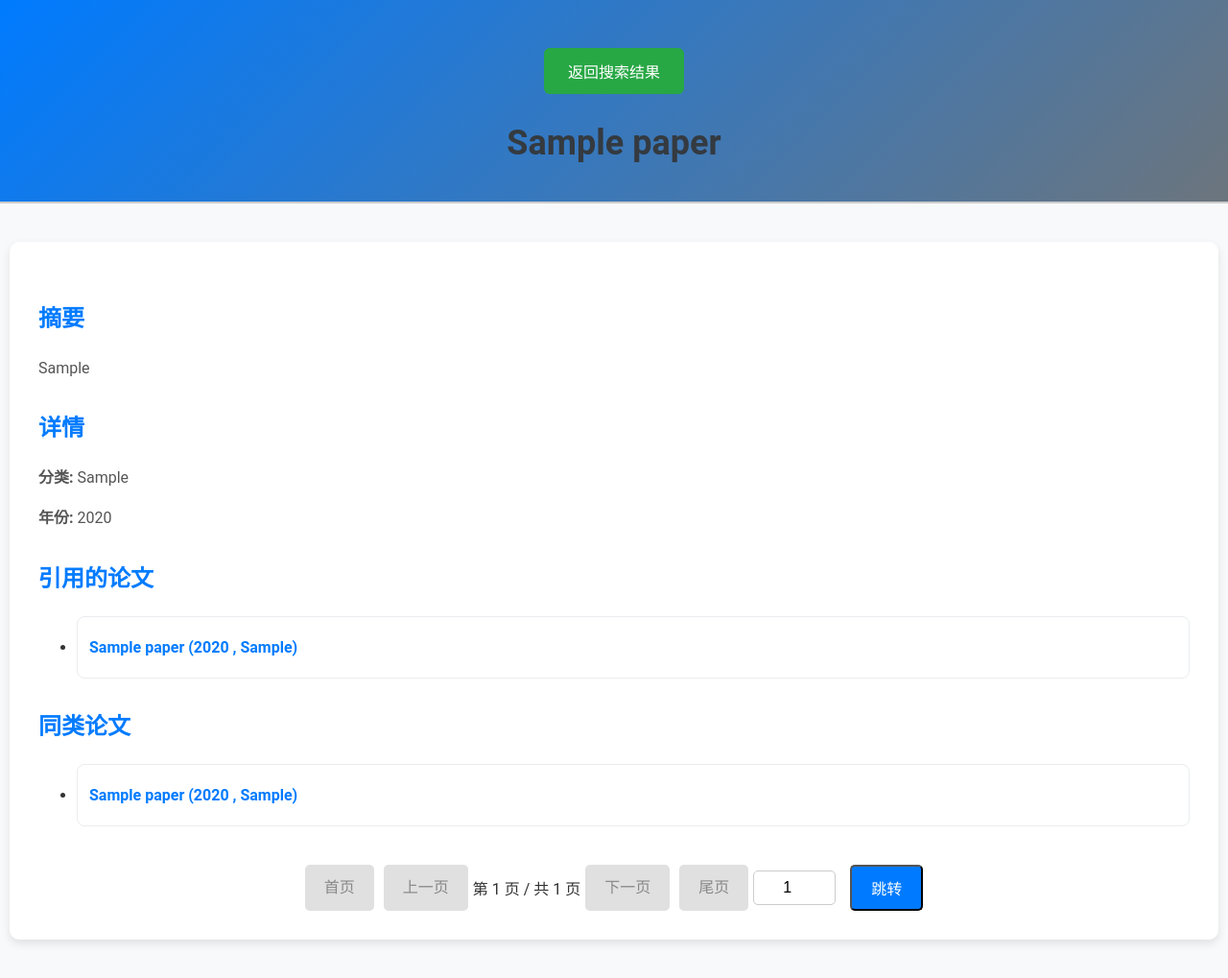
After one commit to yhy189/bigdata3.1.3homework, a Flask app: page /paper/paper/1 in a window 1280 px wide. The commit adds this page. Shown: the whole page at 96% size. Run offline with Flask 3, Linux system fonts and the light colour scheme; tables that the repository leaves empty hold one stand-in row (values such as "Sample post").

Commit message:
paper detail

```diff
--- a/linkedpaper_app/config.py
+++ b/linkedpaper_app/config.py
@@ -1,6 +1,6 @@
 import os
 
 class Config:
-    SQLALCHEMY_DATABASE_URI = 'mysql+pymysql://root:123456@localhost/mylinked_papers'
+    SQLALCHEMY_DATABASE_URI = 'mysql+pymysql://root:205305@localhost/mylinked_papers'
     SQLALCHEMY_TRACK_MODIFICATIONS = False
     SECRET_KEY = os.urandom(24)
--- /dev/null
+++ b/linkedpaper_app/templates/paper_detail.html
@@ -0,0 +1,222 @@
+<!DOCTYPE html>
+<html lang="en">
+<head>
+    <meta charset="UTF-8">
+    <meta name="viewport" content="width=device-width, initial-scale=1.0">
+    <title>{{ paper.title }} - Paper Details</title>
+    <style>
+        body {
+            font-family: 'Roboto', sans-serif;
+            background-color: #f8f9fa;
+            margin: 0;
+            padding: 0;
+            color: #333;
+        }
+
+        header {
+            background: linear-gradient(135deg, #007bff, #6c757d);
+            color: white;
+            padding: 30px;
+            text-align: center;
+            border-bottom: 2px solid #ccc;
+        }
+
+        header button {
+            background-color: #28a745;
+            color: white;
+            padding: 12px 25px;
+            margin-top: 20px;
+            border: none;
+            border-radius: 6px;
+            cursor: pointer;
+            font-size: 16px;
+            transition: background-color 0.3s ease;
+        }
+
+        header button:hover {
+            background-color: #218838;
+        }
+
+        main {
+            margin: 40px auto;
+            padding: 30px;
+            max-width: 1200px;
+            background-color: #fff;
+            border-radius: 10px;
+            box-shadow: 0 4px 10px rgba(0, 0, 0, 0.1);
+        }
+
+        h2 {
+            margin-bottom: 10px;
+            font-size: 36px;
+            font-weight: 700;
+            color: #343a40;
+        }
+
+        h3 {
+            margin-top: 30px;
+            font-size: 24px;
+            font-weight: 600;
+            color: #007bff;
+        }
+
+        p {
+            font-size: 16px;
+            line-height: 1.6;
+            color: #555;
+        }
+
+        /* 修改样式，使得整个论文卡片都可以点击 */
+        .paper-item {
+            margin-bottom: 15px;
+            padding: 12px;
+            border: 1px solid #e9ecef;
+            border-radius: 8px;
+            transition: background-color 0.3s ease, transform 0.3s ease;
+            cursor: pointer;
+        }
+
+        .paper-item:hover {
+            background-color: #f1f1f1;
+            transform: scale(1.02);
+        }
+
+        .paper-item a {
+            display: block;
+            color: #007bff;
+            text-decoration: none;
+            font-size: 16px;
+            font-weight: 600;
+            padding: 10px 0;
+        }
+
+        .paper-item a:hover {
+            text-decoration: underline;
+        }
+
+        .no-papers {
+            color: #6c757d;
+            font-style: italic;
+        }
+
+        .pagination {
+            display: flex;
+            justify-content: center;
+            margin-top: 40px;
+        }
+
+        .pagination a,
+        .pagination button {
+            padding: 10px 20px;
+            margin: 0 5px;
+            background-color: #007bff;
+            color: white;
+            border-radius: 5px;
+            text-decoration: none;
+            font-size: 16px;
+            transition: background-color 0.3s ease, transform 0.3s ease;
+        }
+
+        .pagination a:hover,
+        .pagination button:hover {
+            background-color: #0056b3;
+            transform: scale(1.05);
+        }
+
+        .pagination a.disabled,
+        .pagination button.disabled {
+            background-color: #e0e0e0;
+            color: #888;
+            cursor: not-allowed;
+        }
+
+        .pagination span {
+            align-self: center;
+            font-size: 16px;
+        }
+
+        .pagination input {
+            padding: 8px 12px;
+            font-size: 16px;
+            border: 1px solid #ccc;
+            border-radius: 5px;
+            width: 60px;
+            margin-right: 10px;
+            text-align: center;
+        }
+
+        .pagination form {
+            display: flex;
+            align-items: center;
+        }
+    </style>
+</head>
+<body>
+    <header>
+        <button onclick="window.location.href='{{ url_for('paper_routes.search_papers') }}'">返回搜索结果</button>
+        <h2>{{ paper.title }}</h2>
+    </header>
+
+    <main>
+        <h3>摘要</h3>
+        <p>{{ paper.abstract }}</p>
+
+        <h3>详情</h3>
+        <p><strong>分类:</strong> {{ paper.category }}</p>
+        <p><strong>年份:</strong> {{ paper.year }}</p>
+
+        <h3>引用的论文</h3>
+        <ul>
+            {% for cited_paper in cited_papers %}
+                <li class="paper-item">
+                    <a href="{{ url_for('paper_routes.view_paper', paper_id=cited_paper.id) }}">
+                        <strong>{{ cited_paper.title }}</strong>
+                        <span>({{ cited_paper.year }} , {{ cited_paper.category }})</span>
+                    </a>
+                </li>
+            {% else %}
+                <li class="no-papers">暂无引用论文。</li>
+            {% endfor %}
+        </ul>
+
+        <h3>同类论文</h3>
+        <ul>
+            {% for category_paper in category_papers %}
+                <li class="paper-item">
+                    <a href="{{ url_for('paper_routes.view_paper', paper_id=category_paper.id) }}">
+                        <strong>{{ category_paper.title }}</strong>
+                        <span>({{ category_paper.year }} , {{ category_paper.category }})</span>
+                    </a>
+                </li>
+            {% else %}
+                <li class="no-papers">暂无同类论文。</li>
+            {% endfor %}
+        </ul>
+
+        <!-- 分页部分 -->
+        <div class="pagination">
+            {% if page > 1 %}
+                <a href="{{ url_for('paper_routes.view_paper', paper_id=paper.id) }}?page=1">首页</a>
+                <a href="{{ url_for('paper_routes.view_paper', paper_id=paper.id) }}?page={{ page - 1 }}">上一页</a>
+            {% else %}
+                <a href="#" class="disabled">首页</a>
+                <a href="#" class="disabled">上一页</a>
+            {% endif %}
+            <span>第 {{ page }} 页 / 共 {{ total_pages }} 页</span>
+            {% if page < total_pages %}
+                <a href="{{ url_for('paper_routes.view_paper', paper_id=paper.id) }}?page={{ page + 1 }}">下一页</a>
+                <a href="{{ url_for('paper_routes.view_paper', paper_id=paper.id) }}?page={{ total_pages }}">尾页</a>
+            {% else %}
+                <a href="#" class="disabled">下一页</a>
+                <a href="#" class="disabled">尾页</a>
+            {% endif %}
+
+            <!-- 跳转页码 -->
+            <form action="{{ url_for('paper_routes.view_paper', paper_id=paper.id) }}" method="GET">
+                <input type="number" name="page" min="1" max="{{ total_pages }}" value="{{ page }}" />
+                <button type="submit">跳转</button>
+            </form>
+        </div>
+    </main>
+</body>
+</html>
```
Also changed, not shown: linkedpaper_app/paper_routes.py (+145 -71 lines), linkedpaper_app/templates/searchresult.html (+24 -0 lines).
